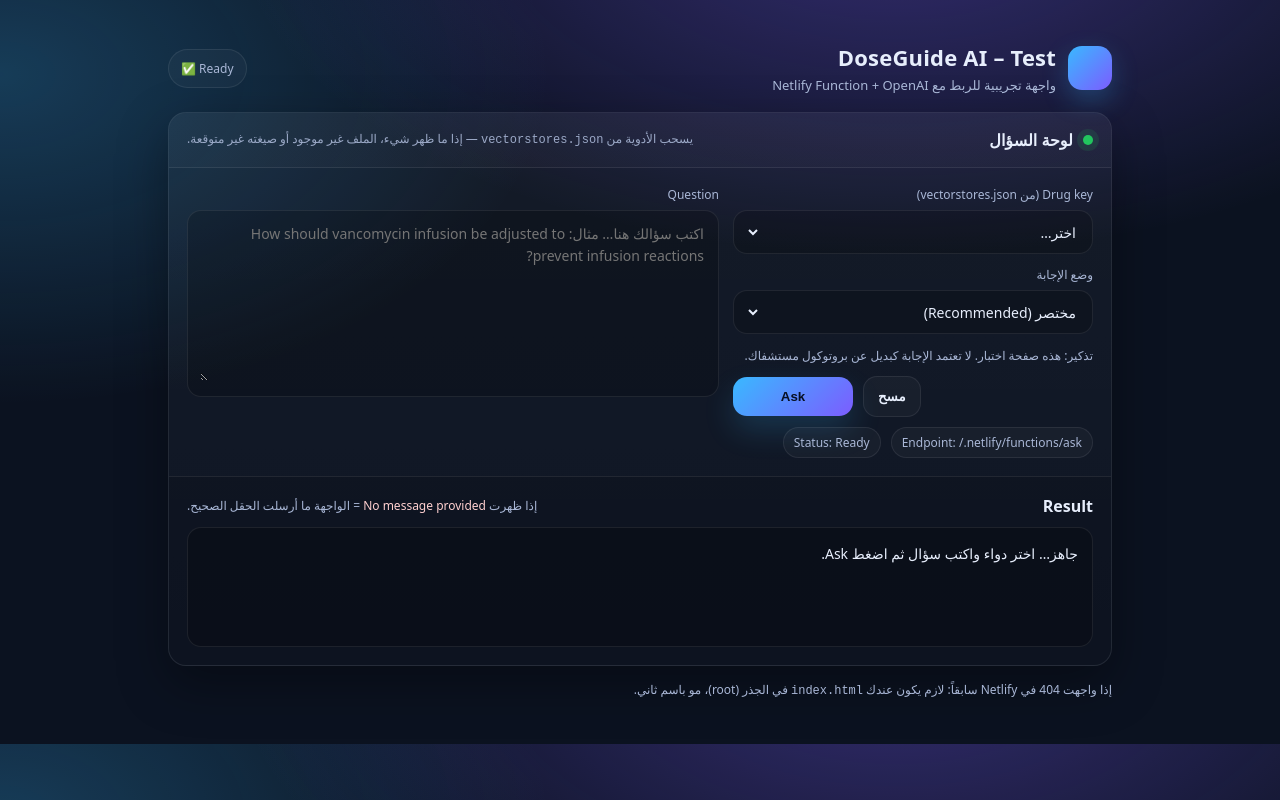
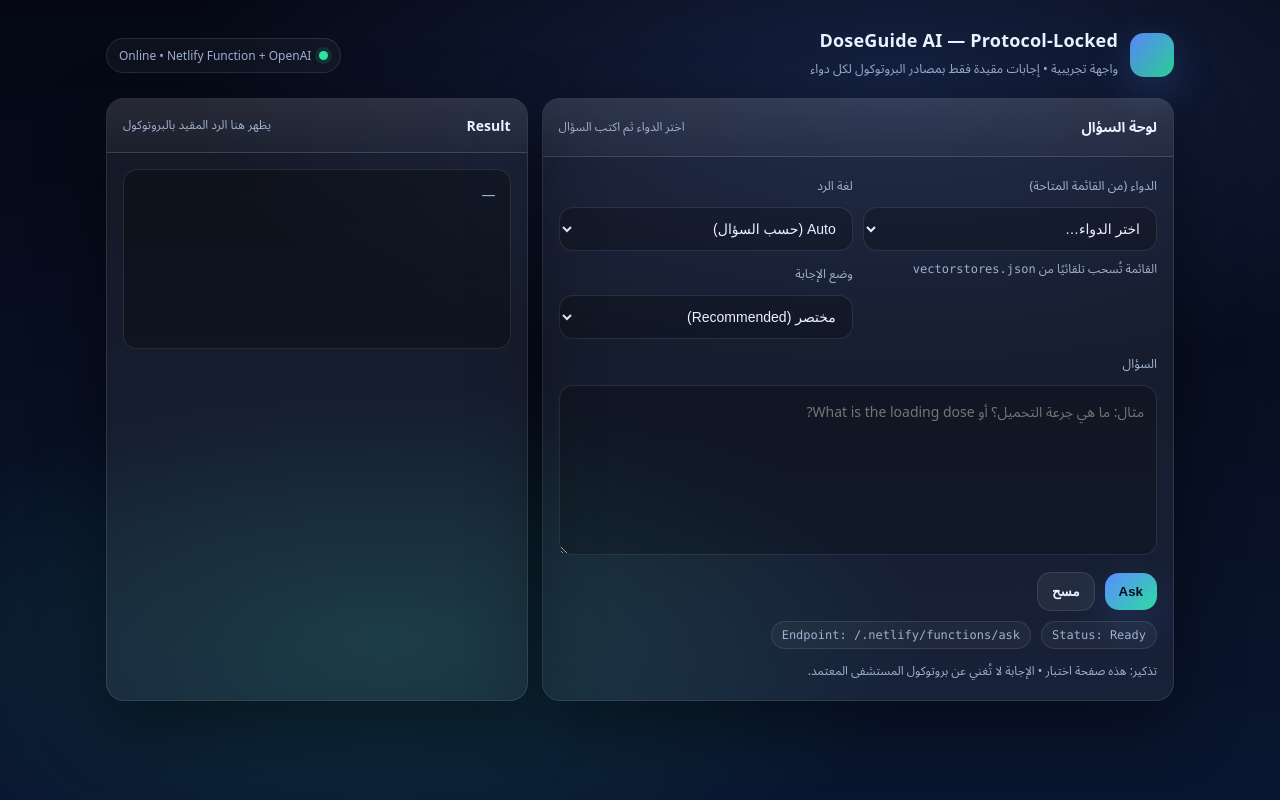
Before and after one commit to mxmx9669-beep/doseguide-ai, a website: page index.html in a window 1280 px wide. Drawn offline with Linux system fonts and the light colour scheme.

Commit message:
index.html

```diff
--- a/index.html
+++ b/index.html
@@ -1,376 +1,329 @@
-<!DOCTYPE html>
+<!doctype html>
 <html lang="ar" dir="rtl">
 <head>
-  <meta charset="UTF-8" />
-  <meta name="viewport" content="width=device-width, initial-scale=1.0"/>
-  <title>DoseGuide AI – Test</title>
+  <meta charset="utf-8" />
+  <meta name="viewport" content="width=device-width, initial-scale=1" />
+  <title>DoseGuide AI — Protocol-Locked</title>
   <style>
     :root{
-      --bg:#0b1220;
-      --card:#0f1a30;
-      --card2:#0c162a;
-      --text:#e7eefc;
-      --muted:#a9b7d6;
-      --line:rgba(255,255,255,.08);
-      --pri:#39b9ff;
-      --pri2:#7c5cff;
-      --ok:#22c55e;
-      --bad:#ef4444;
-      --shadow: 0 18px 50px rgba(0,0,0,.35);
+      --bg1:#050814;
+      --bg2:#0A1630;
+      --card: rgba(255,255,255,.06);
+      --card2: rgba(255,255,255,.08);
+      --line: rgba(255,255,255,.10);
+      --text:#EAF1FF;
+      --muted:#9FB0D0;
+      --pri:#5B8CFF;
+      --pri2:#2EE6A6;
+      --warn:#FFB020;
+      --bad:#FF4D6D;
+      --shadow: 0 24px 70px rgba(0,0,0,.45);
       --radius: 18px;
+      --radius2: 14px;
+      --mono: ui-monospace, SFMono-Regular, Menlo, Monaco, Consolas, "Liberation Mono", "Courier New", monospace;
+      --sans: system-ui, -apple-system, Segoe UI, Roboto, Arial, "Noto Sans Arabic", "Noto Sans", sans-serif;
     }
+
     *{box-sizing:border-box}
     body{
       margin:0;
-      font-family: system-ui, -apple-system, Segoe UI, Arial, sans-serif;
-      background: radial-gradient(1200px 600px at 70% -10%, rgba(124,92,255,.35), transparent 55%),
-                  radial-gradient(1000px 600px at 0% 10%, rgba(57,185,255,.25), transparent 55%),
-                  var(--bg);
-      color:var(--text);
+      font-family: var(--sans);
+      color: var(--text);
+      min-height:100vh;
+      background: radial-gradient(1200px 500px at 70% 10%, rgba(91,140,255,.18), transparent 60%),
+                  radial-gradient(900px 420px at 30% 80%, rgba(46,230,166,.14), transparent 60%),
+                  linear-gradient(180deg, var(--bg1), var(--bg2));
     }
-    .wrap{max-width:980px;margin:42px auto;padding:0 18px}
+
+    .wrap{max-width:1100px; margin:0 auto; padding:28px 16px 40px;}
     .top{
-      display:flex;gap:16px;align-items:center;justify-content:space-between;flex-wrap:wrap;
-      margin-bottom:18px;
+      display:flex; gap:14px; align-items:center; justify-content:space-between; flex-wrap:wrap;
+      margin-bottom:16px;
     }
     .brand{
-      display:flex;align-items:center;gap:12px;
+      display:flex; align-items:center; gap:12px;
     }
     .logo{
-      width:44px;height:44px;border-radius:14px;
-      background: linear-gradient(135deg, var(--pri), var(--pri2));
-      box-shadow: 0 10px 26px rgba(57,185,255,.25);
+      width:44px; height:44px; border-radius:14px;
+      background: linear-gradient(135deg, rgba(91,140,255,.95), rgba(46,230,166,.9));
+      box-shadow: 0 14px 40px rgba(91,140,255,.25);
     }
-    .title h1{margin:0;font-size:22px;letter-spacing:.2px}
-    .title p{margin:4px 0 0;color:var(--muted);font-size:13px}
+    .title h1{margin:0; font-size:18px; letter-spacing:.2px}
+    .title p{margin:4px 0 0; color:var(--muted); font-size:12.5px}
+
     .pill{
-      padding:10px 12px;border:1px solid var(--line);border-radius:999px;background:rgba(255,255,255,.03);
-      color:var(--muted);font-size:12px
+      display:inline-flex; gap:8px; align-items:center;
+      padding:8px 12px;
+      border:1px solid var(--line);
+      border-radius:999px;
+      background: rgba(255,255,255,.04);
+      color: var(--muted);
+      font-size:12px;
+    }
+    .dot{width:9px; height:9px; border-radius:99px; background: var(--pri2); box-shadow:0 0 0 4px rgba(46,230,166,.12);}
+
+    .grid{
+      display:grid;
+      grid-template-columns: 1.2fr .8fr;
+      gap:14px;
+    }
+    @media (max-width: 900px){
+      .grid{grid-template-columns:1fr}
     }
 
     .card{
-      background: linear-gradient(180deg, rgba(255,255,255,.04), rgba(255,255,255,.02));
-      border:1px solid var(--line);
+      background: var(--card);
+      border: 1px solid var(--line);
       border-radius: var(--radius);
       box-shadow: var(--shadow);
       overflow:hidden;
     }
-    .card-h{
-      padding:16px 18px;
-      background: rgba(255,255,255,.02);
+    .cardHeader{
+      padding:14px 16px;
+      background: linear-gradient(180deg, rgba(255,255,255,.08), rgba(255,255,255,.03));
       border-bottom: 1px solid var(--line);
-      display:flex;align-items:center;justify-content:space-between;gap:12px;flex-wrap:wrap;
+      display:flex; justify-content:space-between; align-items:center; gap:12px;
     }
-    .card-h .h{
-      font-weight:700;
-      display:flex;align-items:center;gap:10px
+    .cardHeader h2{margin:0; font-size:14px}
+    .hint{color:var(--muted); font-size:12px}
+
+    .cardBody{padding:16px}
+
+    label{display:block; color:var(--muted); font-size:12.5px; margin:0 0 8px}
+    select, textarea, input{
+      width:100%;
+      border-radius: 14px;
+      border: 1px solid var(--line);
+      outline:none;
+      background: rgba(0,0,0,.22);
+      color: var(--text);
+      padding: 12px 12px;
+      font-size: 14px;
     }
-    .dot{
-      width:10px;height:10px;border-radius:50%;
-      background: var(--ok);
-      box-shadow: 0 0 0 6px rgba(34,197,94,.12);
+    textarea{min-height:170px; resize:vertical; font-family: var(--sans)}
+    .row{display:grid; grid-template-columns:1fr 1fr; gap:10px}
+    @media (max-width: 600px){ .row{grid-template-columns:1fr} }
+
+    .actions{display:flex; gap:10px; align-items:center; justify-content:flex-start; flex-wrap:wrap; margin-top:12px}
+    .btn{
+      border:0; cursor:pointer;
+      padding: 11px 14px;
+      border-radius: 14px;
+      font-weight: 700;
+      color: #04101f;
+      background: linear-gradient(135deg, var(--pri), rgba(46,230,166,.95));
+      box-shadow: 0 14px 40px rgba(91,140,255,.18);
+    }
+    .btn2{
+      border: 1px solid var(--line);
+      cursor:pointer;
+      padding: 11px 14px;
+      border-radius: 14px;
+      font-weight: 700;
+      color: var(--text);
+      background: rgba(255,255,255,.06);
     }
 
-    .grid{
-      display:grid;
-      grid-template-columns: 1fr;
-      gap:14px;
-      padding:18px;
-    }
-    @media(min-width:900px){
-      .grid{grid-template-columns: 360px 1fr;}
-    }
-
-    label{display:block;font-size:12px;color:var(--muted);margin-bottom:7px}
-    .field{
-      background: rgba(0,0,0,.18);
+    .statusRow{display:flex; gap:10px; flex-wrap:wrap; align-items:center; margin-top:10px}
+    .chip{
+      font-size:12px; color:var(--muted);
       border:1px solid var(--line);
-      border-radius: 14px;
-      padding:10px 12px;
-    }
-    select,input,textarea{
-      width:100%;
-      border:0;
-      outline:none;
-      background:transparent;
-      color:var(--text);
-      font-size:14px;
-      font-family: inherit;
-    }
-    textarea{min-height:160px;resize:vertical;line-height:1.55}
-    .row{display:grid;grid-template-columns:1fr;gap:12px}
-    .actions{
-      display:flex;gap:10px;align-items:center;justify-content:flex-end;flex-wrap:wrap;
-      margin-top:10px;
-    }
-    .btn{
-      border:0;cursor:pointer;
-      padding:12px 16px;border-radius:14px;
-      font-weight:700;
-      color:#071024;
-      background: linear-gradient(135deg, var(--pri), var(--pri2));
-      box-shadow: 0 14px 30px rgba(57,185,255,.18);
-      min-width:120px;
-    }
-    .btn:disabled{opacity:.55;cursor:not-allowed}
-    .btn2{
-      border:1px solid var(--line);
-      background: rgba(255,255,255,.03);
-      color: var(--text);
-      padding:12px 14px;border-radius:14px;
-      cursor:pointer;
-      font-weight:650;
+      background: rgba(255,255,255,.04);
+      padding:6px 10px; border-radius:999px;
+      font-family: var(--mono);
     }
 
     .result{
-      padding:18px;
-      border-top:1px solid var(--line);
-      background: rgba(0,0,0,.12);
+      white-space:pre-wrap;
+      line-height:1.6;
+      background: rgba(0,0,0,.28);
+      border: 1px solid var(--line);
+      border-radius: var(--radius2);
+      padding: 14px;
+      font-size: 14px;
+      min-height: 180px;
     }
-    .out{
-      white-space:pre-wrap;
-      line-height:1.7;
-      font-size:14px;
-      background: rgba(0,0,0,.22);
-      border:1px solid var(--line);
-      border-radius: 14px;
-      padding:14px 14px;
-      min-height:120px;
-    }
-    .meta{
-      display:flex;gap:10px;align-items:center;flex-wrap:wrap;
-      margin-top:10px;color:var(--muted);font-size:12px;
-    }
-    .badge{
-      border:1px solid var(--line);
-      background: rgba(255,255,255,.03);
-      padding:6px 10px;border-radius:999px;
-    }
-    .err{color:#ffd0d0}
-    .ok{color:#d7ffe5}
-    .tiny{opacity:.9}
-    .help{
-      color:var(--muted);
-      font-size:12px;
-      line-height:1.7;
-    }
-    .link{
-      color:#bcd7ff;text-decoration:none;border-bottom:1px dotted rgba(188,215,255,.5)
-    }
+    .err{color: #ffd1d9}
+    .muted{color: var(--muted)}
   </style>
 </head>
+
 <body>
   <div class="wrap">
     <div class="top">
       <div class="brand">
-        <div class="logo" aria-hidden="true"></div>
+        <div class="logo"></div>
         <div class="title">
-          <h1>DoseGuide AI – Test</h1>
-          <p>واجهة تجريبية للربط مع Netlify Function + OpenAI</p>
+          <h1>DoseGuide AI — Protocol-Locked</h1>
+          <p>واجهة تجريبية • إجابات مقيدة فقط بمصادر البروتوكول لكل دواء</p>
         </div>
       </div>
-      <div class="pill" id="statusPill">Loading…</div>
+      <div class="pill"><span class="dot"></span> Online • Netlify Function + OpenAI</div>
     </div>
 
-    <div class="card">
-      <div class="card-h">
-        <div class="h"><span class="dot" id="dot"></span> لوحة السؤال</div>
-        <div class="help tiny">
-          يسحب الأدوية من <code>vectorstores.json</code> — إذا ما ظهر شيء، الملف غير موجود أو صيغته غير متوقعة.
+    <div class="grid">
+      <!-- LEFT: Question -->
+      <div class="card">
+        <div class="cardHeader">
+          <h2>لوحة السؤال</h2>
+          <div class="hint">اختر الدواء ثم اكتب السؤال</div>
         </div>
-      </div>
 
-      <div class="grid">
-        <!-- Left -->
-        <div>
-          <div style="margin-bottom:12px">
-            <label>Drug key (من vectorstores.json)</label>
-            <div class="field">
+        <div class="cardBody">
+          <div class="row">
+            <div>
+              <label>الدواء (من القائمة المتاحة)</label>
               <select id="drugSelect">
-                <option value="">… جاري التحميل</option>
+                <option value="">...تحميل القائمة</option>
               </select>
+              <div class="muted" style="margin-top:6px; font-size:12px">
+                القائمة تُسحب تلقائيًا من <span style="font-family:var(--mono)">vectorstores.json</span>
+              </div>
             </div>
-          </div>
 
-          <div style="margin-bottom:12px">
-            <label>وضع الإجابة</label>
-            <div class="field">
+            <div>
+              <label>لغة الرد</label>
+              <select id="lang">
+                <option value="auto">Auto (حسب السؤال)</option>
+                <option value="ar">Arabic</option>
+                <option value="en">English</option>
+              </select>
+
+              <div style="height:10px"></div>
+
+              <label>وضع الإجابة</label>
               <select id="mode">
-                <option value="concise" selected>مختصر (Recommended)</option>
+                <option value="brief">مختصر (Recommended)</option>
                 <option value="detailed">تفصيلي</option>
               </select>
             </div>
           </div>
 
-          <div class="help">
-            تذكير: هذه صفحة اختبار. لا تعتمد الإجابة كبديل عن بروتوكول مستشفاك.
+          <div style="height:12px"></div>
+
+          <label>السؤال</label>
+          <textarea id="q" placeholder="مثال: ما هي جرعة التحميل؟ أو What is the loading dose?"></textarea>
+
+          <div class="actions">
+            <button class="btn" id="askBtn">Ask</button>
+            <button class="btn2" id="clearBtn">مسح</button>
           </div>
 
-          <div class="actions">
-            <button class="btn2" id="clearBtn" type="button">مسح</button>
-            <button class="btn" id="askBtn" type="button">Ask</button>
+          <div class="statusRow">
+            <div class="chip" id="statusChip">Status: Idle</div>
+            <div class="chip">Endpoint: <span id="ep">/.netlify/functions/ask</span></div>
           </div>
 
-          <div class="meta" id="meta">
-            <span class="badge">Endpoint: <span id="endpointTxt">/.netlify/functions/ask</span></span>
-            <span class="badge">Status: <span id="apiState">—</span></span>
-          </div>
-        </div>
-
-        <!-- Right -->
-        <div>
-          <label>Question</label>
-          <div class="field">
-            <textarea id="question" placeholder="اكتب سؤالك هنا… مثال: How should vancomycin infusion be adjusted to prevent infusion reactions?"></textarea>
+          <div class="muted" style="margin-top:10px; font-size:12px">
+            تذكير: هذه صفحة اختبار • الإجابة لا تُغني عن بروتوكول المستشفى المعتمد.
           </div>
         </div>
       </div>
 
-      <div class="result">
-        <div style="display:flex;align-items:center;justify-content:space-between;gap:10px;flex-wrap:wrap;margin-bottom:10px">
-          <div style="font-weight:800">Result</div>
-          <div class="help">
-            إذا ظهرت <span class="err">No message provided</span> = الواجهة ما أرسلت الحقل الصحيح.
-          </div>
+      <!-- RIGHT: Result -->
+      <div class="card">
+        <div class="cardHeader">
+          <h2>Result</h2>
+          <div class="hint">يظهر هنا الرد المقيد بالبروتوكول</div>
         </div>
-        <div class="out" id="output">جاهز… اختر دواء واكتب سؤال ثم اضغط Ask.</div>
+        <div class="cardBody">
+          <div class="result" id="resultBox"><span class="muted">—</span></div>
+        </div>
       </div>
-    </div>
-
-    <div class="help" style="margin-top:14px">
-      إذا واجهت 404 في Netlify سابقاً: لازم يكون عندك <code>index.html</code> في الجذر (root)، مو باسم ثاني.
     </div>
   </div>
 
 <script>
   const $ = (id) => document.getElementById(id);
-
-  const statusPill = $("statusPill");
-  const dot = $("dot");
-  const drugSelect = $("drugSelect");
-  const askBtn = $("askBtn");
-  const clearBtn = $("clearBtn");
-  const questionEl = $("question");
-  const output = $("output");
-  const apiState = $("apiState");
-  const modeEl = $("mode");
-
   const endpoint = "/.netlify/functions/ask";
 
-  function setStatus(text, ok=true){
-    statusPill.textContent = text;
-    dot.style.background = ok ? "var(--ok)" : "var(--bad)";
-    dot.style.boxShadow = ok ? "0 0 0 6px rgba(34,197,94,.12)" : "0 0 0 6px rgba(239,68,68,.12)";
+  function setStatus(text){
+    $("statusChip").textContent = "Status: " + text;
   }
 
-  function safeText(x){
-    return (x ?? "").toString();
-  }
+  async function loadDrugKeys(){
+    try{
+      const r = await fetch("/vectorstores.json", { cache: "no-store" });
+      const j = await r.json();
 
-  async function loadDrugs(){
-    try{
-      setStatus("Loading vectorstores.json…", true);
-      apiState.textContent = "Loading drugs";
-
-      const res = await fetch("/vectorstores.json", { cache: "no-store" });
-      if(!res.ok) throw new Error("vectorstores.json not found ("+res.status+")");
-      const data = await res.json();
-
-      // مرونة: يدعم أكثر من شكل
-      // 1) { "vancomycin": {...}, "meropenem": {...} }
-      // 2) { "stores": { "vancomycin": {...} } }
-      // 3) { "items": [{key:"vancomycin"}] }
-      let keys = [];
-
-      if (data && typeof data === "object" && !Array.isArray(data)) {
-        if (data.stores && typeof data.stores === "object") {
-          keys = Object.keys(data.stores);
-        } else if (Array.isArray(data.items)) {
-          keys = data.items.map(x => x.key).filter(Boolean);
-        } else {
-          keys = Object.keys(data);
+      // حاول نفس منطق السيرفر
+      const keys = [];
+      if (j && typeof j === "object"){
+        for (const [k,v] of Object.entries(j)){
+          if (typeof v === "string") keys.push(k);
+        }
+        if (j.stores && typeof j.stores === "object"){
+          for (const [k,v] of Object.entries(j.stores)){
+            if (typeof v === "string") keys.push(k);
+            else if (v && typeof v === "object" && typeof v.id === "string") keys.push(k);
+          }
         }
       }
 
-      keys = keys.filter(Boolean).sort((a,b)=>a.localeCompare(b));
-      if(keys.length === 0) throw new Error("No drug keys found in vectorstores.json");
+      const uniq = Array.from(new Set(keys.map(x => (x||"").toLowerCase()))).sort();
+      const sel = $("drugSelect");
+      sel.innerHTML = "";
+      sel.insertAdjacentHTML("beforeend", `<option value="">اختر الدواء…</option>`);
+      uniq.forEach(k => {
+        sel.insertAdjacentHTML("beforeend", `<option value="${k}">${k}</option>`);
+      });
 
-      drugSelect.innerHTML = `<option value="">اختر…</option>` + keys.map(k =>
-        `<option value="${k}">${k}</option>`
-      ).join("");
-
-      setStatus("Ready ✅", true);
-      apiState.textContent = "Ready";
+      setStatus("Ready");
     }catch(e){
-      drugSelect.innerHTML = `<option value="">(لا توجد أدوية)</option>`;
-      setStatus("vectorstores.json error ❌", false);
-      apiState.textContent = "Error";
-      output.textContent = "Error loading drugs: " + e.message;
+      setStatus("Drug list failed");
+      $("resultBox").innerHTML = `<span class="err">فشل تحميل قائمة الأدوية من vectorstores.json</span>`;
     }
   }
 
   async function ask(){
-    const drugKey = drugSelect.value.trim();
-    const q = questionEl.value.trim();
-    const mode = modeEl.value;
+    const drugKey = $("drugSelect").value.trim();
+    const question = $("q").value.trim();
+    const mode = $("mode").value;
+    const lang = $("lang").value;
 
     if(!drugKey){
-      output.textContent = "اختر Drug key أولاً.";
+      $("resultBox").innerHTML = `<span class="err">اختر الدواء أولًا</span>`;
       return;
     }
-    if(!q){
-      output.textContent = "اكتب سؤال أولاً.";
+    if(!question){
+      $("resultBox").innerHTML = `<span class="err">اكتب السؤال أولًا</span>`;
       return;
     }
 
-    askBtn.disabled = true;
-    askBtn.textContent = "Asking…";
-    output.textContent = "⏳ جاري الإرسال…";
+    setStatus("Loading...");
+    $("resultBox").textContent = "";
 
     try{
-      const payload = {
-        drugKey,
-        message: q,      // <<< هذا هو المهم
-        mode
-      };
+      const r = await fetch(endpoint, {
+        method:"POST",
+        headers:{ "Content-Type":"application/json" },
+        body: JSON.stringify({ drugKey, question, mode, lang })
+      });
+      const data = await r.json();
 
-      const res = await fetch(endpoint, {
-        method: "POST",
-        headers: { "Content-Type": "application/json" },
-        body: JSON.stringify(payload)
-      });
-
-      const text = await res.text();
-      let data;
-      try { data = JSON.parse(text); } catch { data = { raw: text }; }
-
-      if(!res.ok){
-        const msg = data?.error || data?.message || data?.raw || ("HTTP " + res.status);
-        throw new Error(msg);
+      if(!r.ok){
+        $("resultBox").innerHTML =
+          `<span class="err">${data?.error ? JSON.stringify(data.error) : "Request failed"}</span>`;
+        setStatus("Failed");
+        return;
       }
 
-      const reply = data?.reply ?? data?.answer ?? data?.raw ?? "";
-      output.textContent = reply || "(No reply)";
-      apiState.textContent = "OK";
+      $("resultBox").textContent = data.reply || "No response";
+      setStatus("OK");
     }catch(e){
-      output.textContent = "❌ " + e.message;
-      apiState.textContent = "Failed";
-    }finally{
-      askBtn.disabled = false;
-      askBtn.textContent = "Ask";
+      $("resultBox").innerHTML = `<span class="err">${e.message || e}</span>`;
+      setStatus("Failed");
     }
   }
 
-  clearBtn.addEventListener("click", () => {
-    questionEl.value = "";
-    output.textContent = "جاهز… اختر دواء واكتب سؤال ثم اضغط Ask.";
-    questionEl.focus();
+  $("askBtn").addEventListener("click", ask);
+  $("clearBtn").addEventListener("click", () => {
+    $("q").value = "";
+    $("resultBox").innerHTML = `<span class="muted">—</span>`;
+    setStatus("Ready");
   });
 
-  askBtn.addEventListener("click", ask);
-
-  // Load on start
-  loadDrugs();
+  loadDrugKeys();
 </script>
 </body>
 </html>
```
